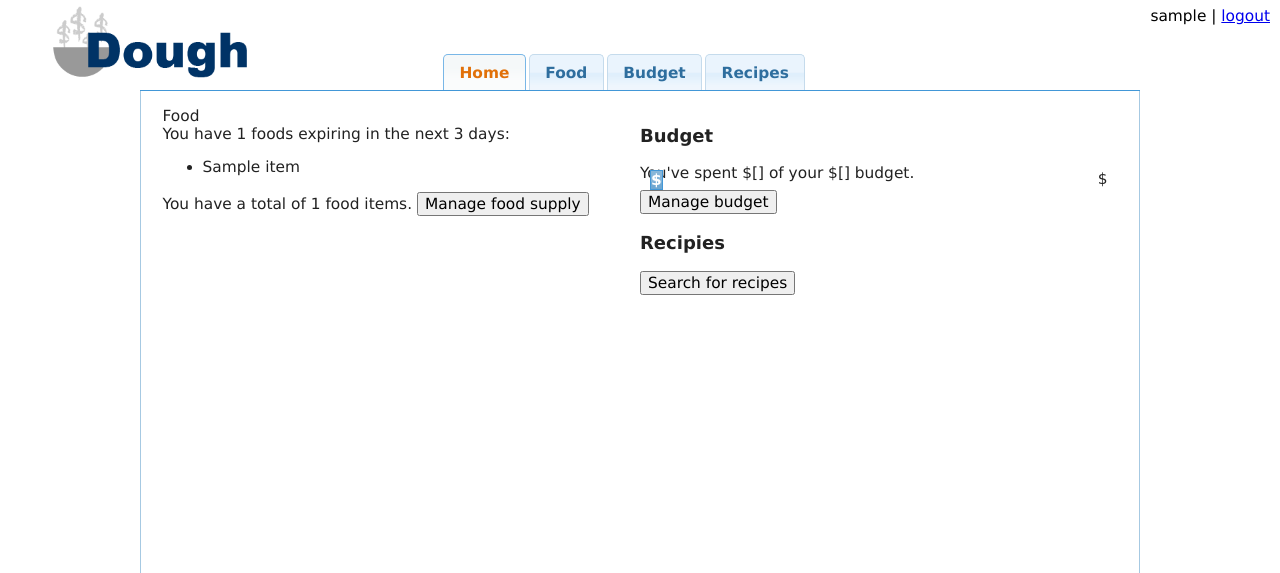
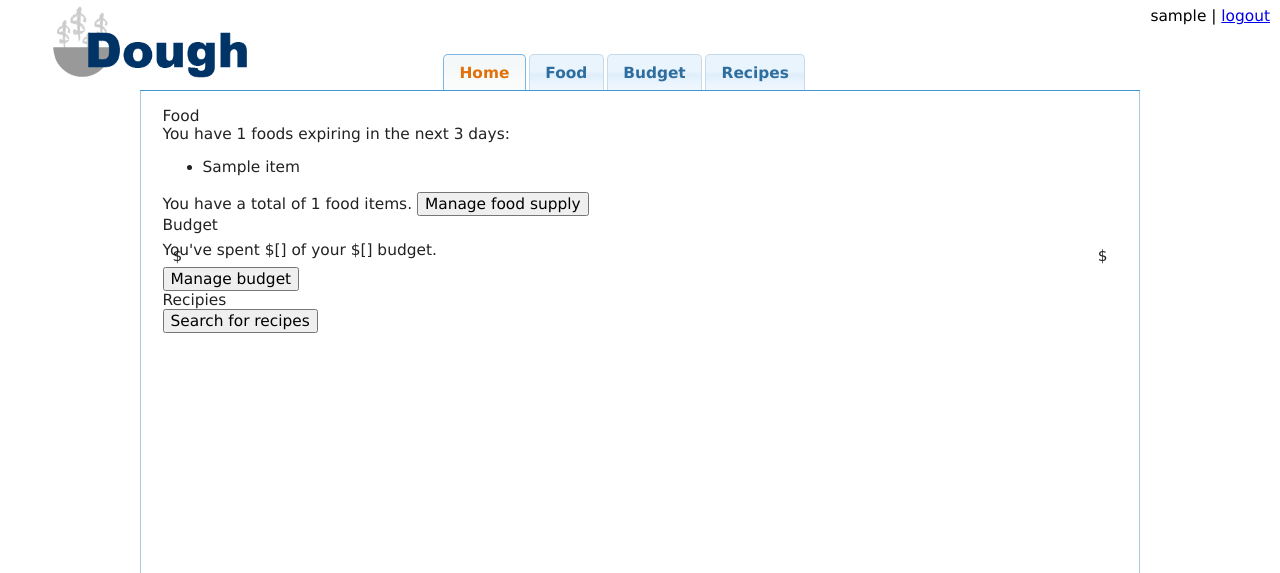
Before and after one commit to obishop/Dough, a Django app: template templates/index.html in a window 1280 px wide. Shown: the top 573 px of the page. Run offline with Django 3.2, Linux system fonts and the light colour scheme; the template is opened without the code that fills it: most values are stand-ins (such as "Sample title", 1, 10 or a date in 2020); some libraries are stand-ins or nearby versions.

Commit message:
budget stuff works on homepage

```diff
--- a/static/js/dough.js
+++ b/static/js/dough.js
@@ -36,6 +36,10 @@ $(function() {
     });
     $("#main-tabs").tabs("select",start_tab);
 
+    themeDiv("home-food-div");
+    themeDiv("home-budget-div");
+    themeDiv("home-recipes-div");
+
     $("#food-button").button();
     $("#food-button").click(function(){
         $("#main-tabs").tabs("option","selected",1);
@@ -48,7 +52,7 @@ $(function() {
     $("#recipes-button").click(function(){
         $("#main-tabs").tabs("option","selected",3);
     });
-    themeDiv("home-food-div");
+
 });
 
 var onWindowResize = function() {
@@ -67,6 +71,24 @@ var tabIndexFromHash = function() {
     return index;
 }
 
+
+var displayBudgetProgress = function(progress, budget) {
+    var percent = 100 * progress / budget;
+    $(".progressbar-placeholder").progressbar({value:percent});
+
+    var remaining = Math.round((budget-progress)*100)/100;
+    $(".budget-progress-spent").html("$"+progress);
+    $(".budget-progress-left").html("$"+remaining);
+    $(".budget-progress-budget").html("$"+budget);
+
+    // Display negative amounts in red
+    if (remaining < 0) {
+        $(".budget-progress-left").css("color","red");
+    } else {
+        $(".budget-progress-left").css("color","");
+    }
+}
+
 var themeDiv = function(divId) {
     $("#"+divId).addClass("ui-widget-content ui-corner-all")
         .css("margin-bottom","1em");
--- a/templates/index.html
+++ b/templates/index.html
@@ -5,6 +5,13 @@
 {% block resources %}
 <link rel="stylesheet" type="text/css" href="/dough/static/css/layout.css" />
 <script type="text/javascript" src="/dough/static/js/dough.js"></script>
+
+<script>
+$(function(){
+    displayBudgetProgress({{spent_this_month}},{{monthly_budget}});
+    $(".progressbar-placeholder > div").addClass("ui-state-default");
+})
+</script>
 
 {% endblock %}
 
@@ -30,7 +37,7 @@
 </ul>
 <div id="home">
 
-<div style="width:50%;float:left;">
+<div>
 
 <div id="home-food-div">
     <div>Food</div>
@@ -49,27 +56,27 @@
 
 </div>
 
-<div style="width:50%;float:right;">
+<div>
 
-<div>
-    <h3>Budget</h3>
-
-    <div class="ui-dialog-content">
-        <p><div id="percent-progress-home" style="position:relative">
-            <span id="budget-progress-spent-home" class="ui-widget-header" style="position:absolute;top:6px;left:10px">$</span>
-            <span id="budget-progress-left-home" style="position:absolute;top:6px;right:10px">$</span>
+<div id="home-budget-div">
+    <div>Budget</div>
+    <div>
+        <p><div class="progressbar-placeholder" style="position:relative">
+            <span class="budget-progress-spent" style="position:absolute;top:6px;left:10px">$</span>
+            <span class="budget-progress-left" style="position:absolute;top:6px;right:10px">$</span>
         </div></p>
-        <p>You've spent <span id="spent-span-home">${{ spent_this_month }}</span> of your <span id="budget-span-home">${{ monthly_budget }}</span> budget.</p>
+        <p>You've spent <span class=budget-progress-spent"">${{ spent_this_month }}</span> of your <span class="budget-progress-budget">${{ monthly_budget }}</span> budget.</p>
         <button id="budget-button" href="budget.html">Manage budget</button>
     </div>
 
 </div>
 
 
-<div>
-    <h3>Recipies</h3>
+<div id="home-recipes-div">
+    <div>Recipies</div>
+    <div>
     <button id="recipes-button" href="recipies.html">Search for recipes</button>
-
+    </div>
 </div>
 
 </div>
```
Also changed, not shown: doughapp/views.py (+8 -1 lines), templates/budget.html (+8 -8 lines).
